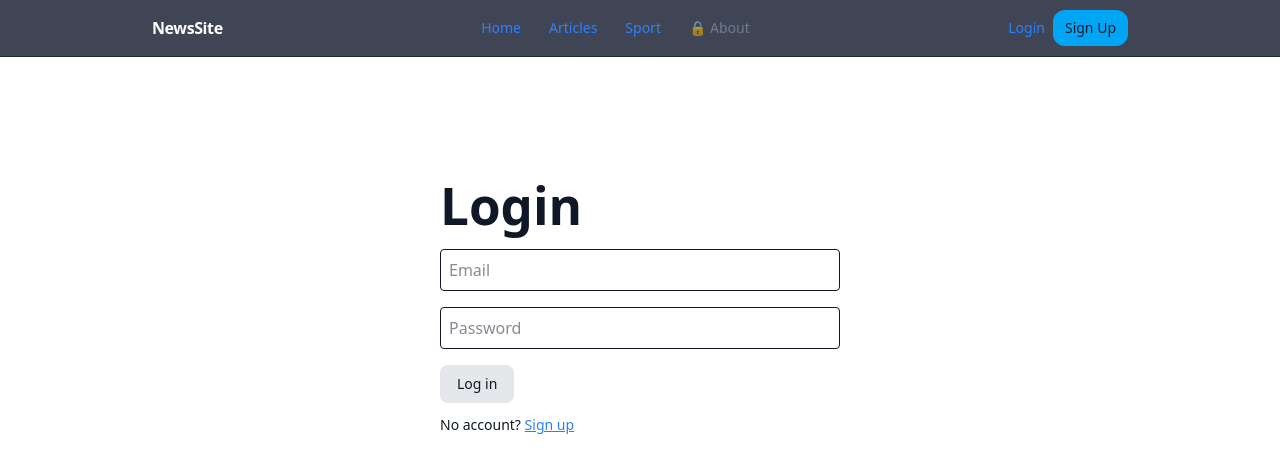
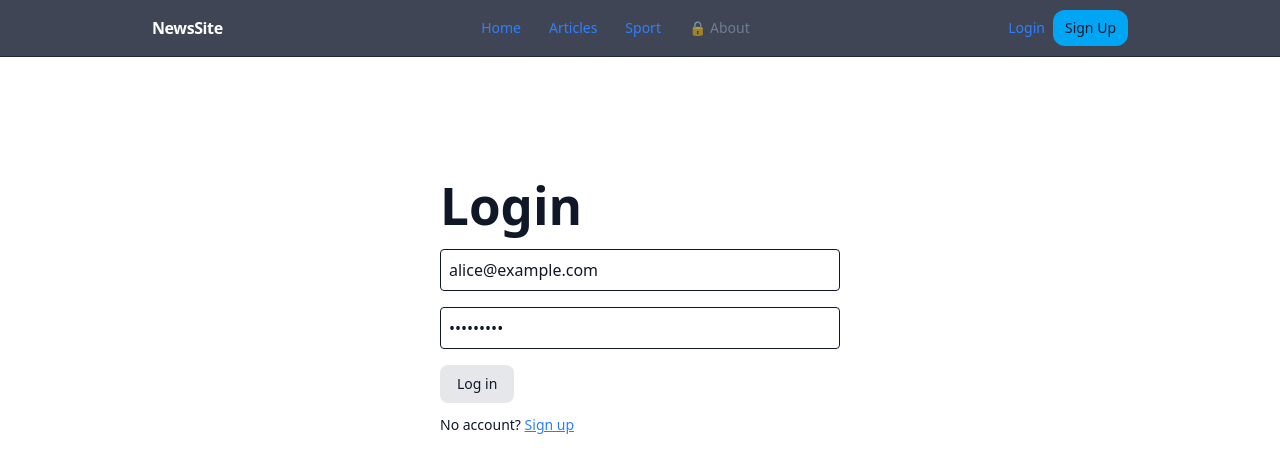
Before and after one commit to Yevgen2022/Adtelligent_internship, a React (Vite) app: page /login in a window 1280 px wide. Shown: the top 472 px of the page. Built offline with nearby package versions, Linux system fonts and the light colour scheme.

Commit message:
Added values by default in login pages

```diff
--- a/src/pages/Login.tsx
+++ b/src/pages/Login.tsx
@@ -21,7 +21,7 @@ export default function Login() {
     setError,
   } = useForm<LoginValues>({
     resolver: zodResolver(loginSchema),
-    // defaultValues: { email: "alice@example.com", password: "secret123" },
+    defaultValues: { email: "alice@example.com", password: "secret123" },
   });
 
   const onSubmit = async (data: LoginValues) => {
```
